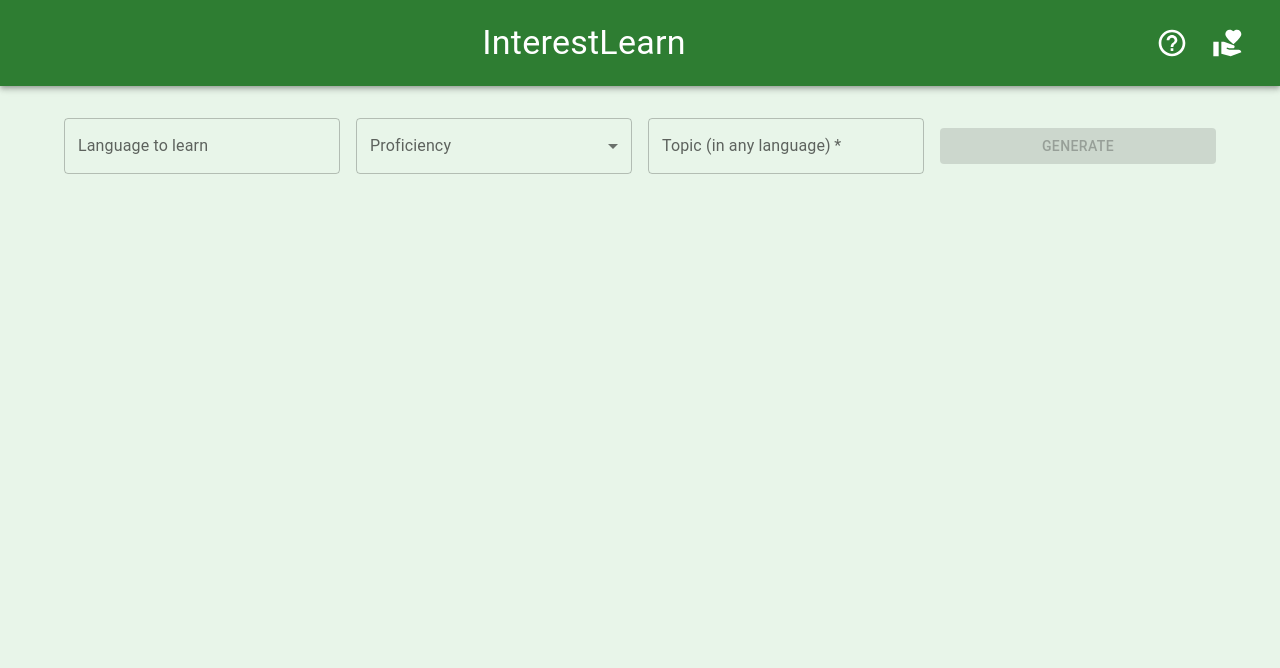
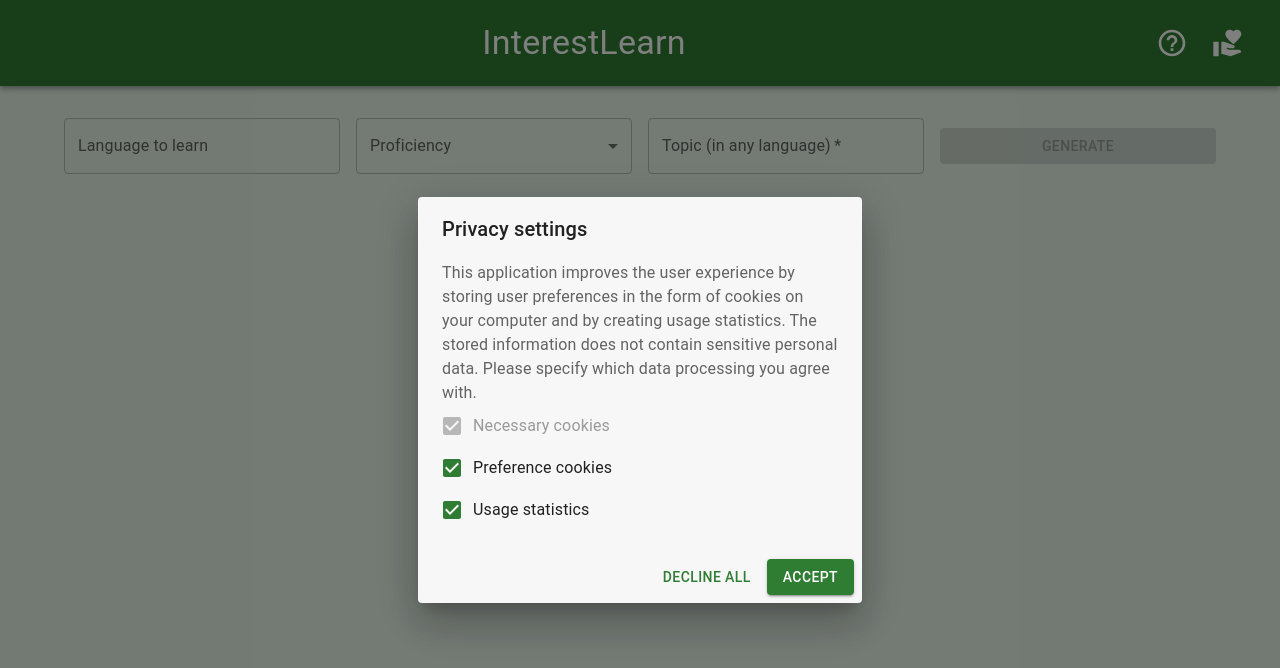
Before and after one commit to dominikglandorf/interest-learn, a React (Create React App) app in the folder client/: page / in a window 1280 px wide. Shown: the top 668 px of the page. Built offline with nearby package versions, Linux system fonts and the light colour scheme; no server answers.

Commit message:
add frontend and db configuration

```diff
--- a/client/package.json
+++ b/client/package.json
@@ -1,7 +1,7 @@
 {
   "name": "client",
   "version": "0.1.0",
-  "homepage": "https://interestlearn.dogl.de/",
+  "homepage": "https://dogl.de/",
   "private": true,
   "dependencies": {
     "@emotion/react": "^11.11.1",
--- a/client/src/App.js
+++ b/client/src/App.js
@@ -1,11 +1,12 @@
 import React, { useState } from 'react';
-import { Route, Routes, Link } from "react-router-dom"
+import { Routes, Route, Link } from "react-router-dom"
 import Generator from './components/Generator';
 import Instruction from './components/Instruction';
 import Donate from './components/Donate';
-import { CssBaseline, AppBar, Grid, Container, Typography, Toolbar, IconButton } from '@mui/material';
+import Consent from './components/Consent';
+import { CssBaseline, AppBar, Grid, Container, Typography, Toolbar, IconButton, Drawer, Box, List, ListItem, ListItemButton, ListItemIcon, ListItemText, Divider } from '@mui/material';
 import { createTheme, ThemeProvider } from '@mui/material/styles';
-import { HelpOutline, VolunteerActivism } from '@mui/icons-material';
+import { HelpOutline, VolunteerActivism, Menu as MenuIcon } from '@mui/icons-material';
 
 
 const theme = createTheme({
@@ -26,6 +27,9 @@
 
 function App() {
   const [showInstruction, setShowInstruction] = useState(false);
+  const [preferenceConsent, setPreferenceConsent] = useState(false);
+  const [statisticsConsent, setStatisticsConsent] = useState(false);
+  const [isMenuOpen, setIsMenuOpen] = useState(false);
 
   const toggleInstruction = () => {
     setShowInstruction(!showInstruction)
@@ -35,6 +39,16 @@
     <ThemeProvider theme={theme}>
       <CssBaseline />
       <AppBar position='static' color="primary" ><Toolbar  sx={{ padding: '15px' }} >
+        {/* <IconButton
+            size="large"
+            edge="start"
+            color="inherit"
+            aria-label="menu"
+            sx={{ mr: 2 }}
+            onClick={()=>setIsMenuOpen(true)}
+          >
+            <MenuIcon />
+          </IconButton> */}
         <Typography variant="h4" component="div"  sx={{ flexGrow: 1, textAlign: 'center' }}>
           <Link to="/" style={{ textDecoration: 'none', color: 'inherit' }}>
             InterestLearn
@@ -59,14 +73,44 @@
             <VolunteerActivism sx={{ fontSize: '32px' }} />
           </IconButton>
       </Toolbar></AppBar>
+
+      <Drawer
+      anchor="left"
+      open={isMenuOpen}
+      onClose={() => setIsMenuOpen(false)}>
+      <Box
+        sx={{ width: 250 }}
+        role="presentation"
+        onClick={() => setIsMenuOpen(false)}
+        onKeyDown={() => setIsMenuOpen(false)}
+      >
+        <List>
+            <ListItem key="imprint" disablePadding>
+              <ListItemButton>
+                <ListItemIcon>
+                <HelpOutline />
+                </ListItemIcon>
+                <ListItemText primary="Imprint" />
+              </ListItemButton>
+            </ListItem>
+        </List>
+        <Divider />
+      </Box>
+    </Drawer>
+
+      <Consent preferenceConsent={preferenceConsent}
+      setPreferenceConsent={setPreferenceConsent}
+      statisticsConsent={statisticsConsent}
+      setStatisticsConsent={setStatisticsConsent} />
       <Container>
         <Grid container spacing={2}>
           {showInstruction && <Grid item xs={12}><Instruction /></Grid>}
-        <Grid item xs={12}>
+          <Grid item xs={12} sx={{flex: 1}}>
             <Routes>
-            <Route path="/" element={<Generator />} />
+              <Route path="/" element={<Generator preferenceConsent={preferenceConsent} statisticsConsent={statisticsConsent} />} />
               <Route path="/donate" element={<Donate />} />
             </Routes>
+
           </Grid>
         </Grid>
       </Container>
--- /dev/null
+++ b/client/src/components/Consent.js
@@ -0,0 +1,61 @@
+import React, { useState, useEffect } from 'react';
+import { Button, Dialog, DialogTitle, DialogContent, DialogContentText, DialogActions, FormGroup, FormControlLabel, Checkbox } from '@mui/material';
+import { useCookies } from 'react-cookie';
+
+const Consent = ({preferenceConsent, setPreferenceConsent, statisticsConsent, setStatisticsConsent}) => {
+
+    const [consentDialogOpen, setConsentDialogOpen] = useState(false);
+    const [cookies, setCookie] = useCookies(['preferenceConsent', 'statisticsConsent']);
+
+    useEffect(() => {
+        if (typeof(cookies.preferenceConsent) === 'undefined' ||
+            typeof(cookies.statisticsConsent) === 'undefined') {
+                setPreferenceConsent(true)
+                setStatisticsConsent(true);
+                setConsentDialogOpen(true)
+        } else {
+            setPreferenceConsent(cookies.preferenceConsent === "true");
+            setStatisticsConsent(cookies.statisticsConsent === "true");
+        }
+    }, [cookies, setPreferenceConsent, setStatisticsConsent]);
+
+    const handlePreferenceChange = (event, value) => {
+        setPreferenceConsent(value);
+    }
+
+    const handleStatisticsChange = (event, value) => {
+        setStatisticsConsent(value);
+    }
+
+    const handleAccept = () => {
+        setCookie('preferenceConsent', preferenceConsent);
+        setCookie('statisticsConsent', statisticsConsent);
+        setConsentDialogOpen(false);
+    };
+
+    const handleDecline = () => {
+        setCookie('preferenceConsent', false);
+        setCookie('statisticsConsent', false);
+        setConsentDialogOpen(false);
+    };
+
+    return  <Dialog open={consentDialogOpen} maxWidth="xs">
+    <DialogTitle>Privacy settings</DialogTitle>
+    <DialogContent>
+      <DialogContentText>
+        This application improves the user experience by storing user preferences in the form of cookies on your computer and by creating usage statistics. The stored information does not contain sensitive personal data. Please specify which data processing you agree with.
+      </DialogContentText>
+      <FormGroup>
+        <FormControlLabel control={<Checkbox disabled checked />} label="Necessary cookies" />
+        <FormControlLabel control={<Checkbox defaultChecked />} label="Preference cookies" onChange={handlePreferenceChange} />
+        <FormControlLabel control={<Checkbox defaultChecked />} label="Usage statistics" onChange={handleStatisticsChange} />
+      </FormGroup>
+    </DialogContent>
+    <DialogActions>
+      <Button onClick={handleDecline}>Decline all</Button>
+      <Button onClick={handleAccept} variant="contained">Accept</Button>
+    </DialogActions>
+  </Dialog>
+};
+
+export default Consent
--- a/client/src/components/Generator.js
+++ b/client/src/components/Generator.js
@@ -1,4 +1,5 @@
 import React, { useState, useEffect, useRef } from 'react';
+import { v4 as uuidv4 } from 'uuid';
 import { useCookies } from 'react-cookie';
 import FloatingTeacher from './FloatingTeacher';
 import VocabTrainer from './VocabTrainer';
@@ -9,10 +10,12 @@
 
 const backendUrl = process.env.REACT_APP_BACKEND_URL;
 
-const SearchComponent = () => {
+const SearchComponent = ({preferenceConsent, statisticsConsent}) => {
+
   const [cookies, setCookie] = useCookies(['language', 'proficiency']);
   const [language, setLanguage] = useState('');
   const [proficiency, setProficiency] = useState('');
+  const [userId, setUserId] = useState(null);
   const [topic, setTopic] = useState('');
   const [topicGenerated, setTopicGenerated] = useState('');
   const [generatedText, setGeneratedText] = useState('');
@@ -29,23 +32,37 @@
   const topicFieldRef = useRef(null);
 
   useEffect(() => {
+    if (preferenceConsent) {
       if (language === "" & typeof(cookies.language) !== 'undefined') {
         setLanguage(cookies.language);
       }
       if (proficiency === "" & typeof(cookies.proficiency) !== 'undefined') {
         setProficiency(cookies.proficiency);
       }
-    generatedTextRef.current?.scrollIntoView({behavior: 'smooth', block: 'start'});
-  }, [language, proficiency, cookies, generatedTextRef]);
+    }
+    if (statisticsConsent) {
+      if (typeof(cookies.userId) === 'undefined') {
+        const userId = uuidv4();
+        setUserId(userId);
+        setCookie('userId', userId, { path: process.env.REACT_APP_BASENAME });
+      } else {
+        setUserId(cookies.userId);
+      }
+    }
+  }, [language, proficiency, cookies, generatedTextRef, setCookie, preferenceConsent, statisticsConsent]);
 
   const handleLanguageChange = (event, newValue) => {
     setLanguage(newValue);
+    if (preferenceConsent) {
       setCookie('language', newValue, { path: process.env.REACT_APP_BASENAME });
+    }
   };
 
   const handleProficiencyChange = (event) => {
     setProficiency(event.target.value);
+    if (preferenceConsent) {
       setCookie('proficiency', event.target.value, { path: process.env.REACT_APP_BASENAME });
+    }
   };
 
   const handleTopicChange = (event) => {
@@ -59,7 +76,8 @@
     setGeneratedText('');
     setGenerating(true);
 
-    const response = await fetch(`${backendUrl}/text?language=${language}&niveau=${proficiency}&topic=${topic}`);
+    const response = await fetch(`${backendUrl}/text?language=${language}&niveau=${proficiency}&topic=${topic}&userId=${userId}`);
+    generatedTextRef.current?.scrollIntoView({behavior: 'smooth', block: 'start'});
     if (response.status !== 200) {
       setShowError(true);
       setGenerating(false);
@@ -127,6 +145,7 @@
     event.preventDefault();
     if (teacherRef.current) teacherRef.current.showContext(event);
   }
+
 
   return (
     <Grid marginTop={4}>
@@ -223,7 +242,8 @@
             teacherRef={teacherRef}
             language={language}
             proficiency={proficiency}
-            topic={topicGenerated} />}
+            topic={topicGenerated}
+            userId={userId} />}
           </Grid>
           <Grid item xs={12} md={6}>
           {generatedText.length > 0 && <VocabTrainer
@@ -234,7 +254,9 @@
             backendUrl={backendUrl}
             proficiency={proficiency}
             textGenerating={generating}
-            teacherRef={teacherRef} />}
+            teacherRef={teacherRef}
+            preferenceConsent={preferenceConsent}
+            userId={userId} />}
           </Grid>
 
       </Grid>
@@ -247,7 +269,9 @@
       backendUrl={backendUrl}
       language={language}
       proficiency={proficiency}
-      topic={topicGenerated} />}
+      topic={topicGenerated}
+      userId={userId}
+      />}
 
       <Snackbar open={showError} autoHideDuration={5000} onClose={() => setShowError(false)}>
         <Alert severity="error">An error occurred! Please try again.</Alert>
--- a/client/src/components/Instruction.js
+++ b/client/src/components/Instruction.js
@@ -1,3 +1,5 @@
+import { Link } from '@mui/material';
+
 function Instruction() {
 
     return (<>
@@ -12,7 +14,9 @@
             <li>Import the comma-seperated text file to your favorite flashcard learning platform such as Anki to regularly study and retain the words.</li>
         </ol>
         <p>Language learners who can already read the language and have some basic vocabulary but struggle to understand media designed for a native audience benefit the most. It is highly recommended to actively engage in conversations with a tandem partner at this level of learning.</p>
+        <p>This application was made by <Link href="https://dogl.de">Dominik Glandorf</Link>. Please feel free to reach out with feedback to <Link href="mailto:dominik.glandorf@yale.edu">dominik.glandorf@yale.edu</Link></p>
     </>)
+
 
 }
 
--- a/client/src/components/TandemPartner.js
+++ b/client/src/components/TandemPartner.js
@@ -3,7 +3,7 @@
 import { diffWordsWithSpace, diffChars } from 'diff';
 import './typing.css';
 
-const TandemPartner = forwardRef(({ generatedText, topic, backendUrl, language, vocabRef, proficiency, teacherRef }, ref) => {
+const TandemPartner = forwardRef(({ generatedText, topic, backendUrl, language, vocabRef, proficiency, teacherRef, userId }, ref) => {
     const [messageHistory, setMessageHistory] = useState([]);
     const [loading, setLoading] = useState(false);
     const [newMessage, setNewMessage] = useState('');
--- a/client/src/components/VocabTrainer.js
+++ b/client/src/components/VocabTrainer.js
@@ -5,7 +5,7 @@
 import DeleteIcon from '@mui/icons-material/Delete';
 import { getLanguageName, languageNames } from './language';
 
-const VocabTrainer = forwardRef(({ topic, generatedText, backendUrl, language, proficiency, textGenerating, teacherRef }, ref) => {
+const VocabTrainer = forwardRef(({ topic, generatedText, backendUrl, language, proficiency, textGenerating, teacherRef, preferenceConsent }, ref) => {
   const [generating, setGenerating] = useState(false);
   const [vocabulary, setVocabulary] = useState([]);
   const [exporting, setExporting] = useState(false);
@@ -33,14 +33,14 @@
 
   useEffect(() => {
     if(!checkedSystemLanguage) {
-      if(typeof(cookies.translation_language) !== "undefined") {
+      if(typeof(cookies.translation_language) !== "undefined" & preferenceConsent) {
         setTranslationLanguage(cookies.translation_language);
       } else {
         setTranslationLanguage(getLanguageName(navigator.language))
       }
       setCheckedSystemLanguage(true);
     }
-  }, [checkedSystemLanguage, translationLanguage, cookies]);
+  }, [checkedSystemLanguage, translationLanguage, cookies, preferenceConsent]);
 
   const collect = () => {
     if (generating) return
@@ -96,7 +96,7 @@
 
   const handleTransLangChange = (event, newValue) => {
     setTranslationLanguage(newValue);
-    setCookie('translation_language', newValue, { path: process.env.REACT_APP_BASENAME });
+    if (preferenceConsent) setCookie('translation_language', newValue, { path: process.env.REACT_APP_BASENAME });
   };
 
   const deleteVocab = () => setVocabulary([]);
```
Also changed, not shown: client/src/components/Imprint.js (added, +13 -0 lines), 2 other files (tests, documents, lock files or other folders). Lines whose indentation alone changed are shown as unchanged.
